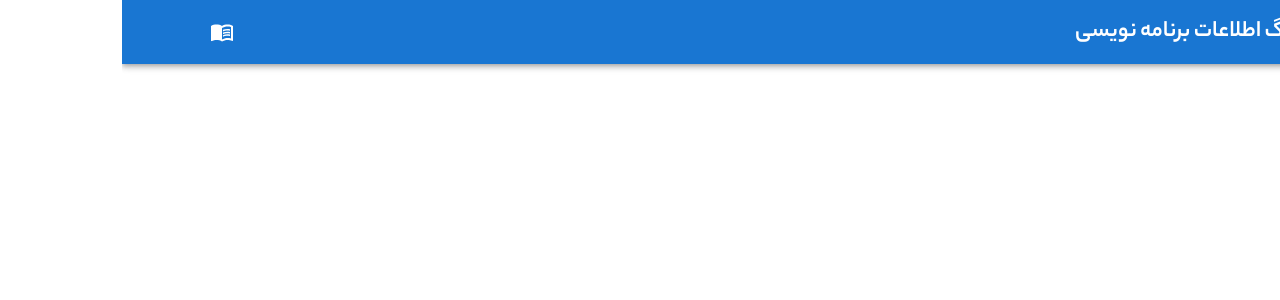
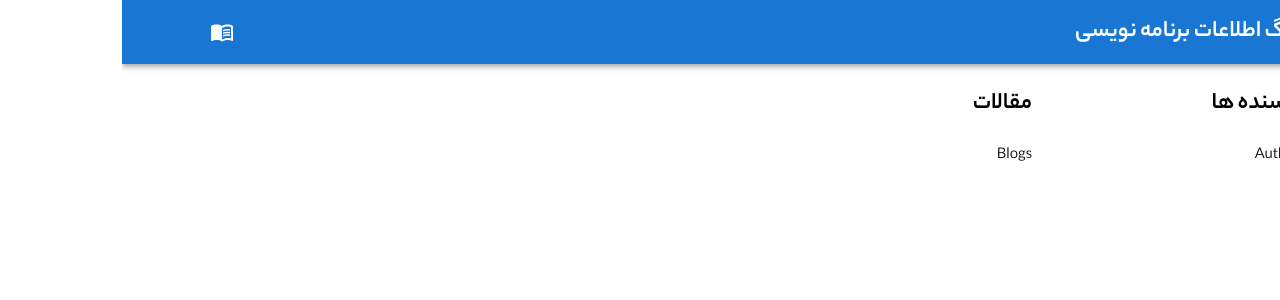
Before and after one commit to jamalshamsi1988/weblog-project, a React (Create React App) app: page / in a window 1280 px wide. Shown: the top 300 px of the page. Built offline with nearby package versions, Linux system fonts and the light colour scheme.

Commit message:
add env & start home page with materailui

```diff
--- a/src/App.js
+++ b/src/App.js
@@ -1,4 +1,5 @@
 
+import HomePage from "./components/home/HomePage";
 import Header from "./components/layout/Header";
 
 function App() {
@@ -6,6 +7,7 @@ function App() {
   return (
     <>
     <Header/>
+    <HomePage/>
     </>
   );
 }
--- /dev/null
+++ b/src/components/author/Authors.js
@@ -0,0 +1,11 @@
+import React from 'react'
+
+const Authors = () => {
+  return (
+    <div>
+      Authores
+    </div>
+  )
+}
+
+export default Authors
--- /dev/null
+++ b/src/components/blog/Blogs.js
@@ -0,0 +1,11 @@
+import React from 'react'
+
+const Blogs = () => {
+  return (
+    <div>
+      Blogs
+    </div>
+  )
+}
+
+export default Blogs
--- /dev/null
+++ b/src/components/home/HomePage.js
@@ -0,0 +1,24 @@
+import { Grid ,Container,Typography} from '@mui/material'
+import React from 'react'
+import Authors from '../author/Authors'
+import Blogs from '../blog/Blogs'
+
+const HomePage = () => {
+  return (
+    <Container maxWidth="lg">
+        <Grid container spacing={3} padding={3}>
+            <Grid item  xs={12} md={3} mb={4} >
+                <Typography component='h3' variant='h5' mb={3} fontWeight="700">نویسنده ها</Typography>
+                <Authors/>
+            </Grid>
+            <Grid item xs={12} md={9} mb={4}>
+                  <Typography component='h3' variant='h5' mb={3} fontWeight="700"> مقالات</Typography>
+            <Blogs/>
+            </Grid>
+        </Grid>
+
+    </Container>
+  )
+}
+
+export default HomePage
--- a/src/index.js
+++ b/src/index.js
@@ -10,7 +10,7 @@ import { InMemoryCache,ApolloClient,ApolloProvider} from '@apollo/client';
 import { ThemeProvider } from '@emotion/react';
 
 const client= new ApolloClient({
-  uri : "https://api-eu-central-1-shared-euc1-02.hygraph.com/v2/clf9pr08e168s01ueaoge6e9q/master" ,
+  uri :process.env.REACT_APP_GRAPHCMS_URI ,
   cache: new InMemoryCache(),
 })
 
```
Also changed, not shown: 1 other file (tests, documents, lock files or other folders).
